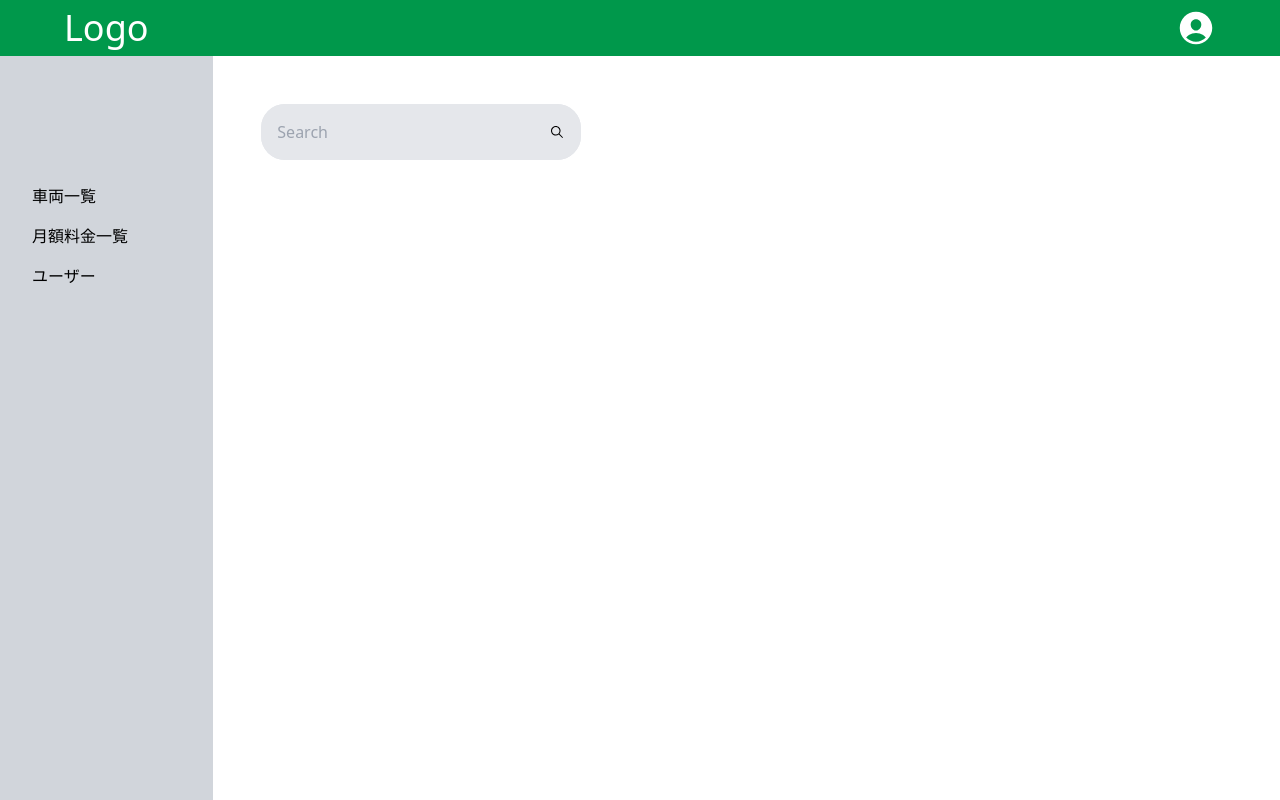
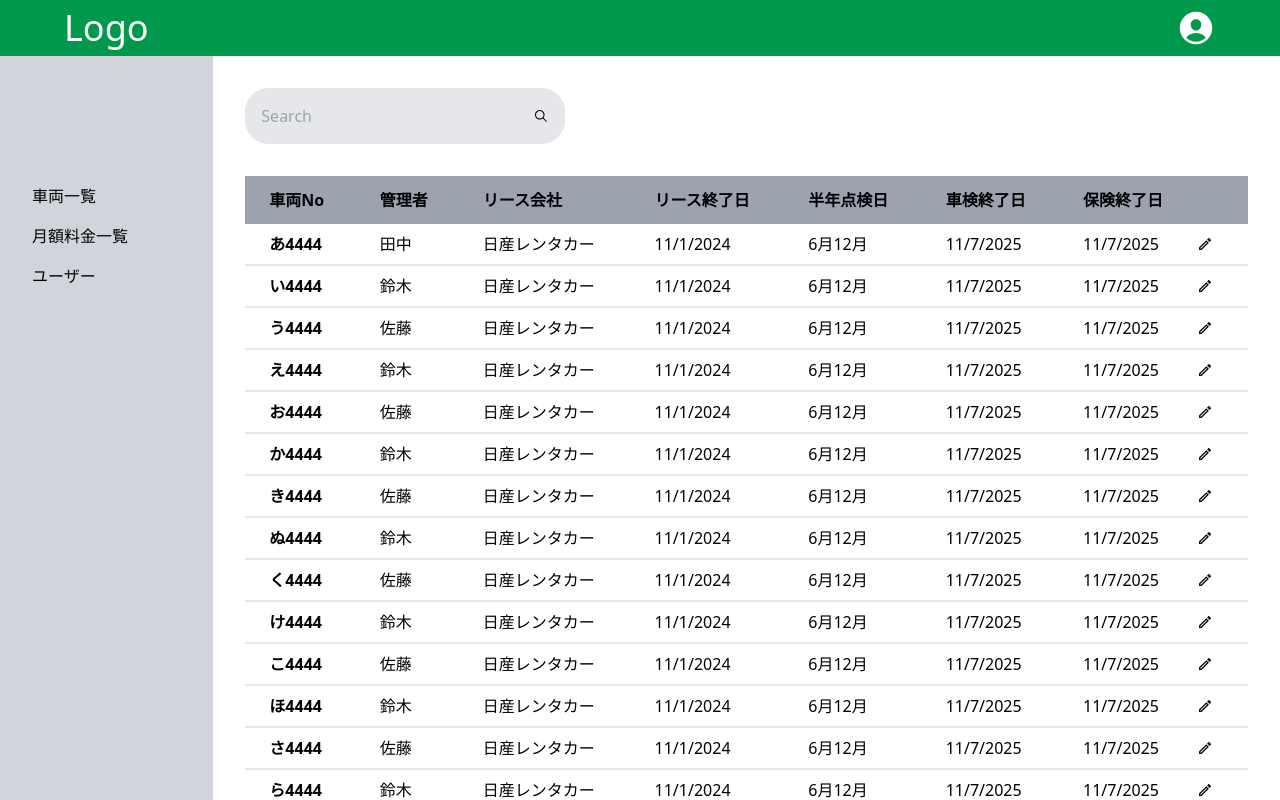
Before and after one commit to imaimai1997/fleet-managiment-app, a Next.js app: page / in a window 1280 px wide. Built offline with nearby package versions, Linux system fonts and the light colour scheme.

Commit message:
コンポーネントの設置

```diff
--- a/src/app/(dashboard)/layout.tsx
+++ b/src/app/(dashboard)/layout.tsx
@@ -11,7 +11,7 @@ export default function RootLayout({
         <div className="basis-1/6">
           <Sidebar />
         </div>
-        <div className="basis-5/6">{children}</div>
+        <div className="basis-5/6 h-full overflow-y-scroll">{children}</div>
       </div>
     </>
   );
--- a/src/app/(dashboard)/page.tsx
+++ b/src/app/(dashboard)/page.tsx
@@ -1,11 +1,16 @@
 import React from "react";
 import SearchBar from "../../../components/SearchBar";
+import CarList from "../../../components/CarList";
 
-const page = () => {
+const page = async () => {
+  const res = await fetch("http://localhost:3000/testdata/cardata.json");
+  const data = await res.json();
+
   return (
     <>
-      <div className="m-12">
+      <div className="m-8">
         <SearchBar />
+        <CarList data={data} />
       </div>
     </>
   );
```
